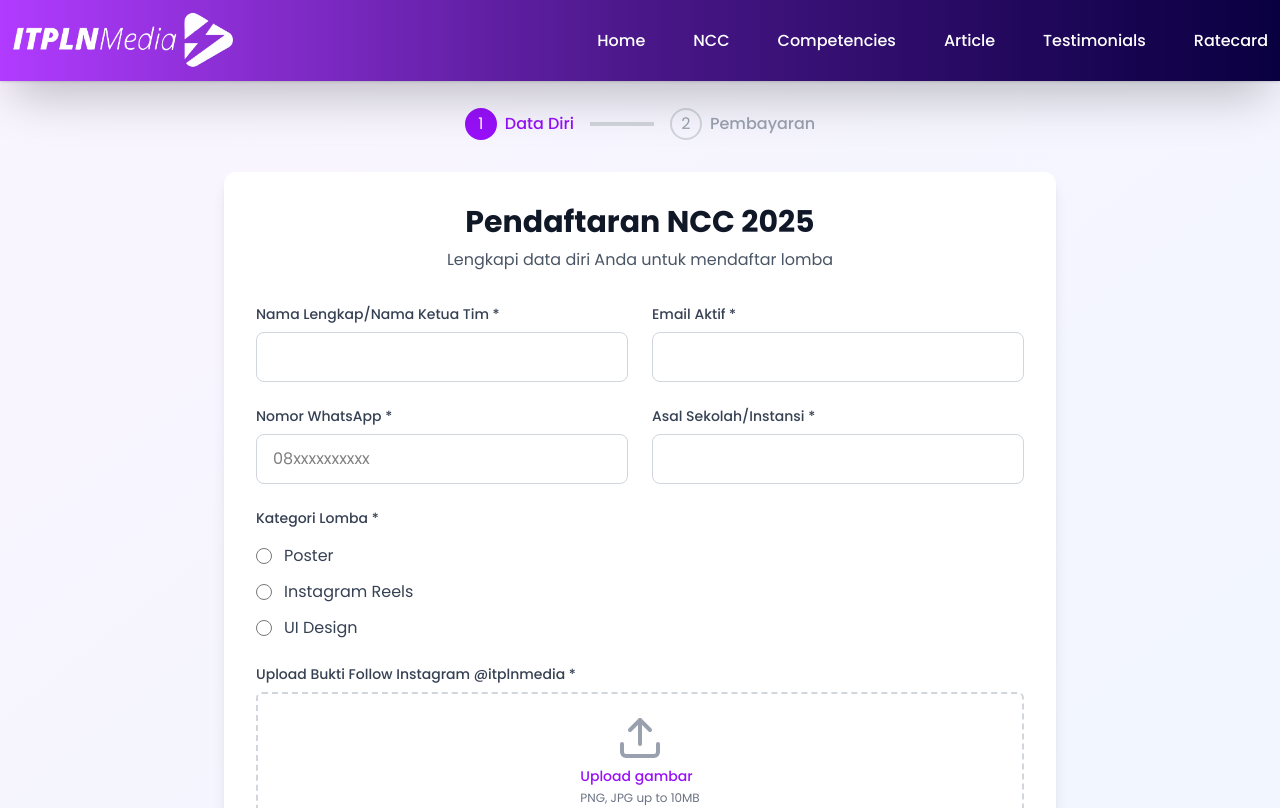
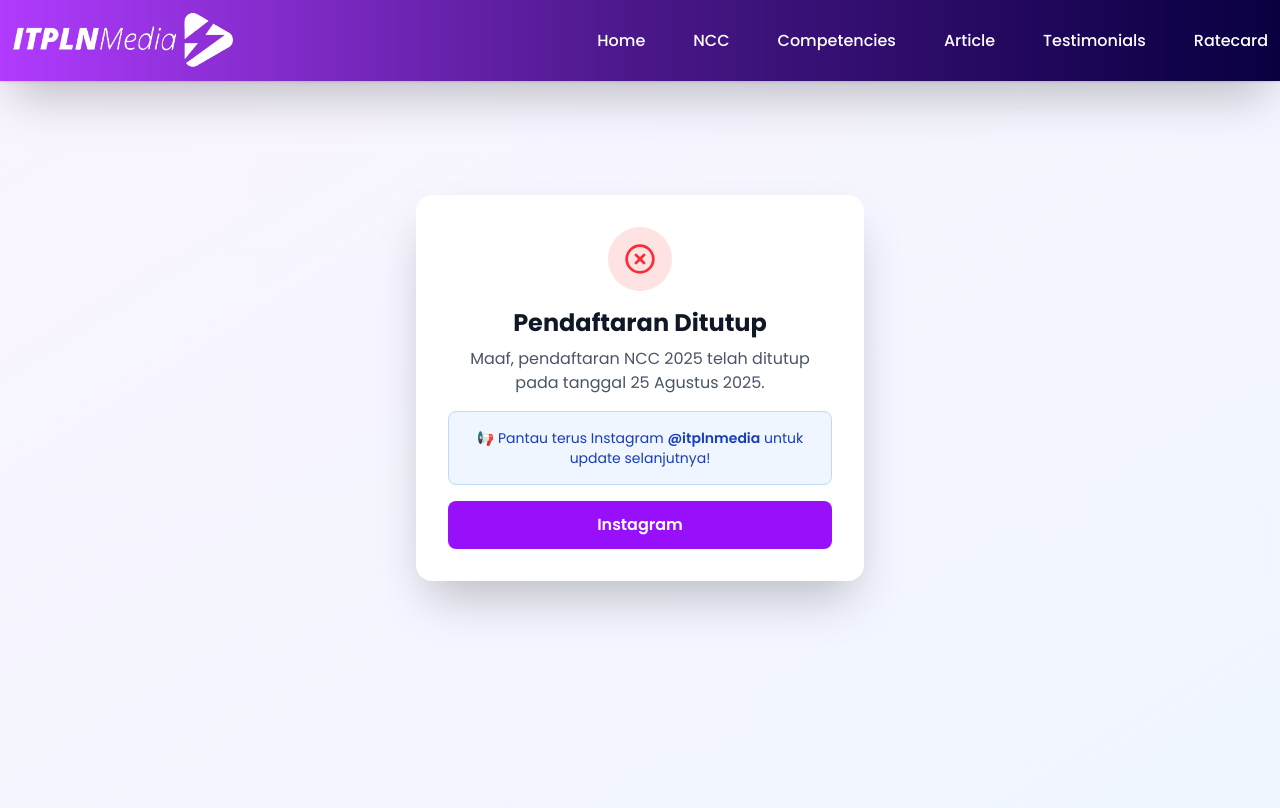
Before and after one commit to gaangsarr/website-itpln-media-vers01, a Next.js app: page /ncc/daftar in a window 1280 px wide. Shown: the top 808 px of the page. Built offline with nearby package versions, Linux system fonts and the light colour scheme.

Commit message:
tutup pendaftaran 25 agustus

```diff
--- a/app/ncc/daftar/page.jsx
+++ b/app/ncc/daftar/page.jsx
@@ -619,6 +619,10 @@ const Step2 = ({
 );
 
 const NCCRegistrationForm = () => {
+  // Status pendaftaran - ubah ke true untuk membuka kembali pendaftaran
+  const PENDAFTARAN_DIBUKA = false;
+  const TANGGAL_TUTUP = "25 Agustus 2025";
+
   const [currentStep, setCurrentStep] = useState(1);
   const [isSubmitting, setIsSubmitting] = useState(false);
   const [showSuccessPopup, setShowSuccessPopup] = useState(false);
@@ -963,6 +967,48 @@ const NCCRegistrationForm = () => {
       />
 
       <div className="max-w-4xl mx-auto px-4 sm:px-6 lg:px-8">
+        {/* Jika pendaftaran ditutup - tampilkan hanya pesan */}
+        {!PENDAFTARAN_DIBUKA && (
+          <div className="flex items-center justify-center min-h-[70vh]">
+            <div className="bg-white rounded-2xl p-8 max-w-md text-center shadow-2xl">
+              <div className="w-16 h-16 bg-red-100 rounded-full flex items-center justify-center mx-auto mb-4">
+                <XCircle className="w-8 h-8 text-red-500" />
+              </div>
+              <h2 className="text-2xl font-bold text-gray-900 mb-2">
+                Pendaftaran Ditutup
+              </h2>
+              <p className="text-gray-600 mb-4">
+                Maaf, pendaftaran NCC 2025 telah ditutup pada tanggal{" "}
+                {TANGGAL_TUTUP}.
+              </p>
+              <div className="bg-blue-50 border border-blue-200 rounded-lg p-4 mb-4">
+                <p className="text-sm text-blue-800">
+                  📢 Pantau terus Instagram{" "}
+                  <a
+                    href="https://instagram.com/itplnmedia"
+                    target="_blank"
+                    className="font-semibold hover:underline"
+                  >
+                    @itplnmedia
+                  </a>{" "}
+                  untuk update selanjutnya!
+                </p>
+              </div>
+              <button
+                onClick={() =>
+                  window.open("https://instagram.com/itplnmedia", "_blank")
+                }
+                className="w-full bg-purple-600 text-white py-3 px-4 rounded-lg font-semibold hover:bg-purple-700 transition-colors"
+              >
+                Instagram
+              </button>
+            </div>
+          </div>
+        )}
+
+        {/* Form normal jika pendaftaran dibuka */}
+        {PENDAFTARAN_DIBUKA && (
+          <>
             {/* Progress Bar */}
             <div className="mb-8">
               <div className="flex items-center justify-center space-x-4">
@@ -1035,6 +1081,8 @@ const NCCRegistrationForm = () => {
                 />
               )}
             </form>
+          </>
+        )}
       </div>
     </div>
   );
--- a/app/ncc/page.jsx
+++ b/app/ncc/page.jsx
@@ -1,6 +1,6 @@
 "use client";
 import React, { useState, useEffect, useRef } from "react";
-import { ArrowRight } from "lucide-react";
+import { ArrowRight, Strikethrough } from "lucide-react";
 import Footer from "@/components/Footer";
 
 // Custom hook untuk scroll animations
@@ -351,12 +351,14 @@ const NCCLandingPage = () => {
                   event: "Pendaftaran Karya EXTENDED",
                   date: "15 - 24 Agustus 2025",
                   delay: 200,
-                  highlight: true,
+                  highlight: false,
+                  strikethrough: true,
                 },
                 {
                   event: "Pengumpulan Karya Batch 1 & 2",
                   date: "30 - 31 Agustus 2025",
                   delay: 300,
+                  highlight: true,
                 },
                 {
                   event: "Penilaian & Kurasi Karya",
@@ -405,7 +407,7 @@ const NCCLandingPage = () => {
                         {item.event}
                         {item.highlight && (
                           <span className="ml-3 inline-flex items-center px-3 py-1 rounded-full text-xs font-bold bg-gradient-to-r from-purple-500 to-pink-500 text-white animate-pulse">
-                            🔥 OPEN NOW!
+                            COMING SOON!
                           </span>
                         )}
                       </h3>
@@ -423,7 +425,7 @@ const NCCLandingPage = () => {
                       {item.highlight && (
                         <div className="mt-2 flex items-center space-x-2">
                           <span className="text-sm text-purple-700 font-medium">
-                            ⚡ Kesempatan terakhir untuk mendaftar!
+                            ⚡ Kumpulkan karya terbaikmu!
                           </span>
                         </div>
                       )}
--- a/app/ncc/poster/page.jsx
+++ b/app/ncc/poster/page.jsx
@@ -121,7 +121,6 @@ const PosterCompetitionPage = () => {
                 {/* Tombol Register */}
                 <a
                   href="/ncc/daftar"
-                  target="_blank"
                   rel="noopener noreferrer"
                   className="inline-block"
                 >
@@ -297,7 +296,8 @@ const PosterCompetitionPage = () => {
                   event: "Pendaftaran Karya EXTENDED",
                   date: "15 - 24 Agustus 2025",
                   delay: 200,
-                  highlight: true,
+                  highlight: false,
+                  strikethrough: true,
                 },
                 {
                   event: "Pengumpulan Karya Batch 1 & 2",
@@ -408,7 +408,6 @@ const PosterCompetitionPage = () => {
               {/* Tombol Register Now */}
               <a
                 href="/ncc/daftar"
-                target="_blank"
                 rel="noopener noreferrer"
                 className="inline-block"
               >
--- a/app/ncc/reels/page.jsx
+++ b/app/ncc/reels/page.jsx
@@ -120,7 +120,6 @@ const Reels = () => {
                 {/* Tombol Register */}
                 <a
                   href="/ncc/daftar"
-                  target="_blank"
                   rel="noopener noreferrer"
                   className="inline-block"
                 >
@@ -297,7 +296,8 @@ const Reels = () => {
                   event: "Pendaftaran Karya EXTENDED",
                   date: "15 - 24 Agustus 2025",
                   delay: 200,
-                  highlight: true,
+                  highlight: false,
+                  strikethrough: true,
                 },
                 {
                   event: "Pengumpulan Karya Batch 1 & 2",
@@ -408,7 +408,6 @@ const Reels = () => {
               {/* Tombol Register Now */}
               <a
                 href="/ncc/daftar"
-                target="_blank"
                 rel="noopener noreferrer"
                 className="inline-block"
               >
--- a/app/ncc/ui-design/page.jsx
+++ b/app/ncc/ui-design/page.jsx
@@ -120,7 +120,6 @@ const UIDesign = () => {
                 {/* Tombol Register */}
                 <a
                   href="/ncc/daftar"
-                  target="_blank"
                   rel="noopener noreferrer"
                   className="inline-block"
                 >
@@ -312,7 +311,8 @@ const UIDesign = () => {
                   event: "Pendaftaran Karya EXTENDED",
                   date: "15 - 24 Agustus 2025",
                   delay: 200,
-                  highlight: true,
+                  highlight: false,
+                  strikethrough: true,
                 },
                 {
                   event: "Pengumpulan Karya Batch 1 & 2",
@@ -423,7 +423,6 @@ const UIDesign = () => {
               {/* Tombol Register Now */}
               <a
                 href="/ncc/daftar"
-                target="_blank"
                 rel="noopener noreferrer"
                 className="inline-block"
               >
```
Lines whose indentation alone changed are shown as unchanged.
